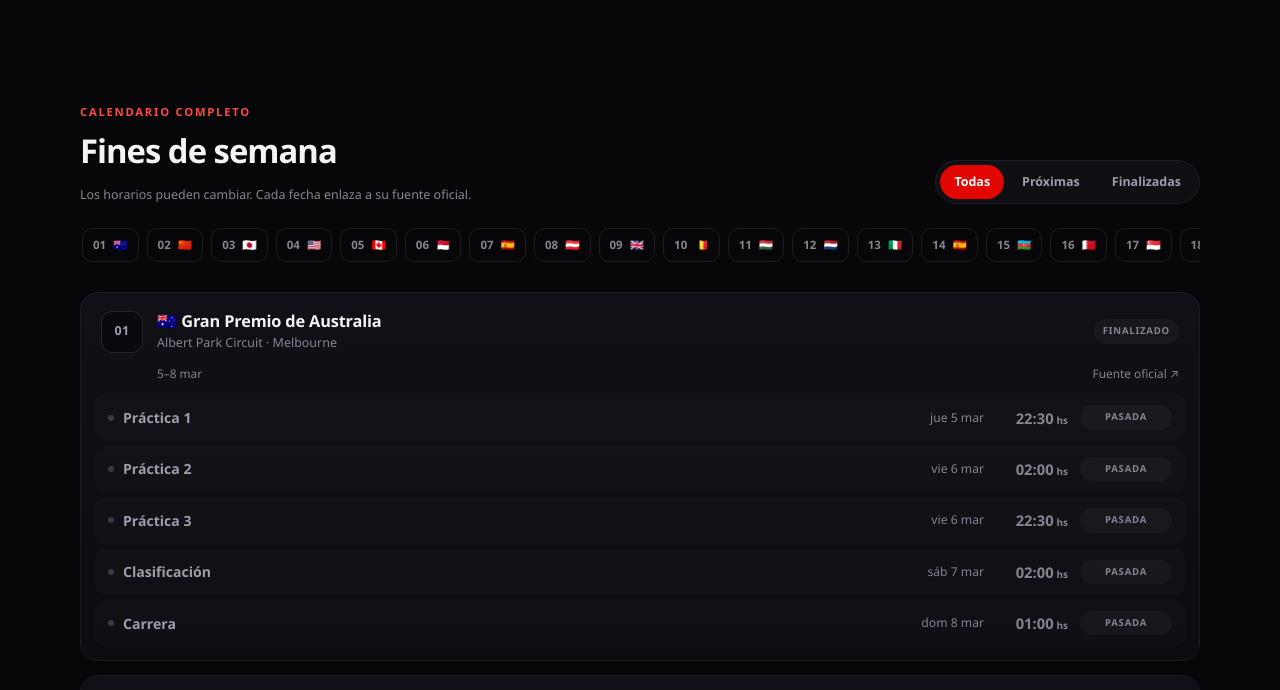
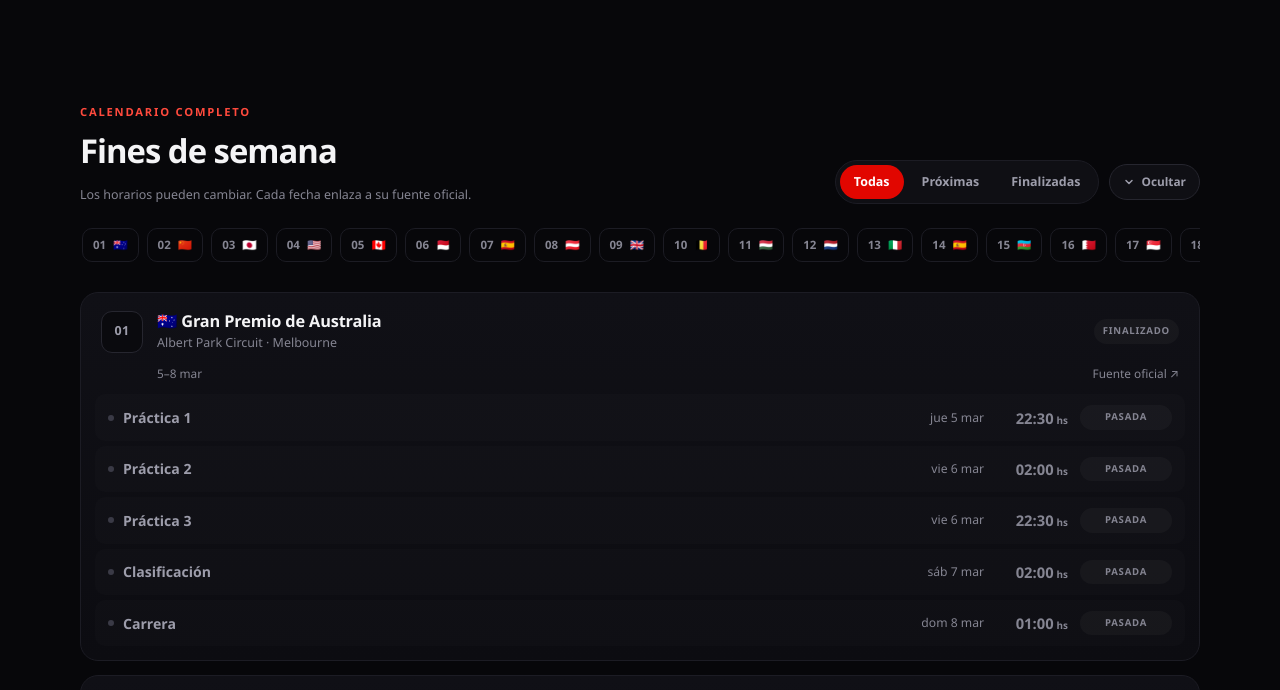
Before and after one commit to cd5169501-ops/f1-web, a plain HTML site: page index.html in a window 1280 px wide. Shown: the part 1854-2544 px from the top of the page. Drawn offline with Linux system fonts and the light colour scheme.

Commit message:
Permite ocultar y mostrar las secciones

```diff
--- a/index.html
+++ b/index.html
@@ -453,6 +453,50 @@
       font-size: .78rem;
     }
 
+    /* Botón para ocultar y volver a mostrar cada sección */
+    .seccion__acciones {
+      display: flex;
+      align-items: center;
+      gap: 10px;
+      flex-wrap: wrap;
+    }
+
+    .boton-plegar {
+      display: inline-flex;
+      align-items: center;
+      gap: 6px;
+      padding: 8px 13px;
+      border: 1px solid var(--borde);
+      border-radius: 999px;
+      background: var(--panel);
+      color: var(--suave);
+      font-size: .74rem;
+      font-weight: 700;
+      cursor: pointer;
+      transition: color var(--transicion), border-color var(--transicion);
+    }
+
+    .boton-plegar:hover {
+      color: var(--texto);
+      border-color: #3a3a46;
+    }
+
+    .boton-plegar__icono {
+      flex: none;
+      transition: transform var(--transicion);
+    }
+
+    .boton-plegar[aria-expanded="false"] .boton-plegar__icono {
+      transform: rotate(-90deg);
+    }
+
+    .seccion[data-plegado="true"] { padding-block: 26px; }
+
+    .seccion[data-plegado="true"] .seccion__cab { margin-bottom: 0; }
+
+    /* Los filtros también se ocultan: no tiene sentido cambiarlos a ciegas. */
+    .seccion[data-plegado="true"] .filtros { display: none; }
+
     .filtros {
       display: inline-flex;
       gap: 4px;
@@ -972,6 +1016,9 @@
       .filtros { width: 100%; }
       .filtros button { flex: 1; padding-inline: 8px; }
 
+      .seccion__acciones { width: 100%; }
+      .seccion__acciones .filtros { width: auto; flex: 1 1 auto; }
+
       .posiciones { grid-template-columns: 1fr; }
 
       .proxima { padding: 18px; border-radius: 18px; }
@@ -1105,6 +1152,13 @@
           <h2 id="titulo-posiciones">Posiciones</h2>
           <p class="nota-datos" id="posiciones-fecha">Cargando posiciones…</p>
         </div>
+
+        <div class="seccion__acciones">
+          <button class="boton-plegar" type="button" data-plegar="posiciones" aria-expanded="true" aria-controls="lista-posiciones">
+            <svg class="boton-plegar__icono" width="12" height="12" viewBox="0 0 24 24" fill="none" stroke="currentColor" stroke-width="3" stroke-linecap="round" stroke-linejoin="round" aria-hidden="true" focusable="false"><path d="M6 9l6 6 6-6"/></svg>
+            <span class="boton-plegar__texto">Ocultar</span>
+          </button>
+        </div>
       </div>
 
       <div class="posiciones" id="lista-posiciones">
@@ -1121,13 +1175,21 @@
           <p class="nota-datos">Los horarios pueden cambiar. Cada fecha enlaza a su fuente oficial.</p>
         </div>
 
+        <div class="seccion__acciones">
           <div class="filtros" role="group" aria-label="Filtrar fines de semana">
             <button type="button" data-filtro="todas" aria-pressed="true">Todas</button>
             <button type="button" data-filtro="proximas" aria-pressed="false">Próximas</button>
             <button type="button" data-filtro="finalizadas" aria-pressed="false">Finalizadas</button>
           </div>
-      </div>
-
+
+          <button class="boton-plegar" type="button" data-plegar="calendario" aria-expanded="true" aria-controls="calendario-cuerpo">
+            <svg class="boton-plegar__icono" width="12" height="12" viewBox="0 0 24 24" fill="none" stroke="currentColor" stroke-width="3" stroke-linecap="round" stroke-linejoin="round" aria-hidden="true" focusable="false"><path d="M6 9l6 6 6-6"/></svg>
+            <span class="boton-plegar__texto">Ocultar</span>
+          </button>
+        </div>
+      </div>
+
+      <div class="seccion__cuerpo" id="calendario-cuerpo">
         <nav class="rondas" id="rondas" aria-label="Ir a un Gran Premio"></nav>
 
         <div class="lista-gp" id="lista-gp">
@@ -1135,6 +1197,7 @@
         </div>
 
         <p class="vacio" id="vacio" hidden>No hay fines de semana para este filtro.</p>
+      </div>
     </section>
 
     <!-- ===================== Novedades ===================== -->
@@ -1143,6 +1206,13 @@
         <div>
           <p class="etiqueta">Novedades</p>
           <h2 id="titulo-novedades">Últimos cambios</h2>
+        </div>
+
+        <div class="seccion__acciones">
+          <button class="boton-plegar" type="button" data-plegar="novedades" aria-expanded="true" aria-controls="lista-novedades">
+            <svg class="boton-plegar__icono" width="12" height="12" viewBox="0 0 24 24" fill="none" stroke="currentColor" stroke-width="3" stroke-linecap="round" stroke-linejoin="round" aria-hidden="true" focusable="false"><path d="M6 9l6 6 6-6"/></svg>
+            <span class="boton-plegar__texto">Ocultar</span>
+          </button>
         </div>
       </div>
 
@@ -1712,6 +1782,86 @@
     }
 
     // ============================================================
+    // Mostrar u ocultar secciones
+    // ============================================================
+    const CLAVE_PLEGADO = 'f1-2026-plegado';
+
+    function leerPlegado() {
+      try {
+        const datos = JSON.parse(localStorage.getItem(CLAVE_PLEGADO) || '{}');
+        return datos && typeof datos === 'object' ? datos : {};
+      } catch {
+        return {};
+      }
+    }
+
+    function guardarPlegado(id, plegado) {
+      try {
+        const estado = leerPlegado();
+        if (plegado) estado[id] = true;
+        else delete estado[id];
+        localStorage.setItem(CLAVE_PLEGADO, JSON.stringify(estado));
+      } catch {
+        // Si el navegador bloquea el almacenamiento, igual se puede plegar.
+      }
+    }
+
+    function aplicarPlegado(id, plegado, guardar = true) {
+      const seccion = document.getElementById(id);
+      const boton = document.querySelector(`[data-plegar="${id}"]`);
+      if (!seccion || !boton) return;
+
+      const cuerpo = document.getElementById(boton.getAttribute('aria-controls'));
+      seccion.dataset.plegado = String(plegado);
+      if (cuerpo) cuerpo.hidden = plegado;
+
+      boton.setAttribute('aria-expanded', String(!plegado));
+      const texto = boton.querySelector('.boton-plegar__texto');
+      if (texto) texto.textContent = plegado ? 'Mostrar' : 'Ocultar';
+
+      const titulo = seccion.querySelector('h2');
+      if (titulo) {
+        boton.setAttribute(
+          'aria-label',
+          `${plegado ? 'Mostrar' : 'Ocultar'} ${titulo.textContent.trim()}`
+        );
+      }
+
+      if (guardar) guardarPlegado(id, plegado);
+    }
+
+    function activarPlegado() {
+      const guardado = leerPlegado();
+
+      document.querySelectorAll('[data-plegar]').forEach((boton) => {
+        const id = boton.dataset.plegar;
+        aplicarPlegado(id, Boolean(guardado[id]), false);
+
+        boton.addEventListener('click', () => {
+          const seccion = document.getElementById(id);
+          const plegado = Boolean(seccion) && seccion.dataset.plegado === 'true';
+          aplicarPlegado(id, !plegado);
+        });
+      });
+
+      // Al usar el menú (o el enlace "saltar"), la sección se vuelve a mostrar.
+      document.addEventListener('click', (evento) => {
+        const enlace = evento.target.closest('a[href^="#"]');
+        if (!enlace) return;
+
+        const id = enlace.getAttribute('href').slice(1);
+        if (document.querySelector(`[data-plegar="${id}"]`)) {
+          aplicarPlegado(id, false);
+        }
+      });
+
+      // Si se entra con #calendario (o similar), se abre esa sección.
+      if (location.hash.length > 1) {
+        aplicarPlegado(location.hash.slice(1), false);
+      }
+    }
+
+    // ============================================================
     // Filtros e instalación
     // ============================================================
     function activarFiltros() {
@@ -1778,6 +1928,7 @@
     // ============================================================
     async function iniciar() {
       actualizarReloj();
+      activarPlegado();
 
       if (location.protocol === 'file:') {
         mostrarError(
```
Also changed, not shown: 1 other file. Lines whose indentation alone changed are shown as unchanged.
